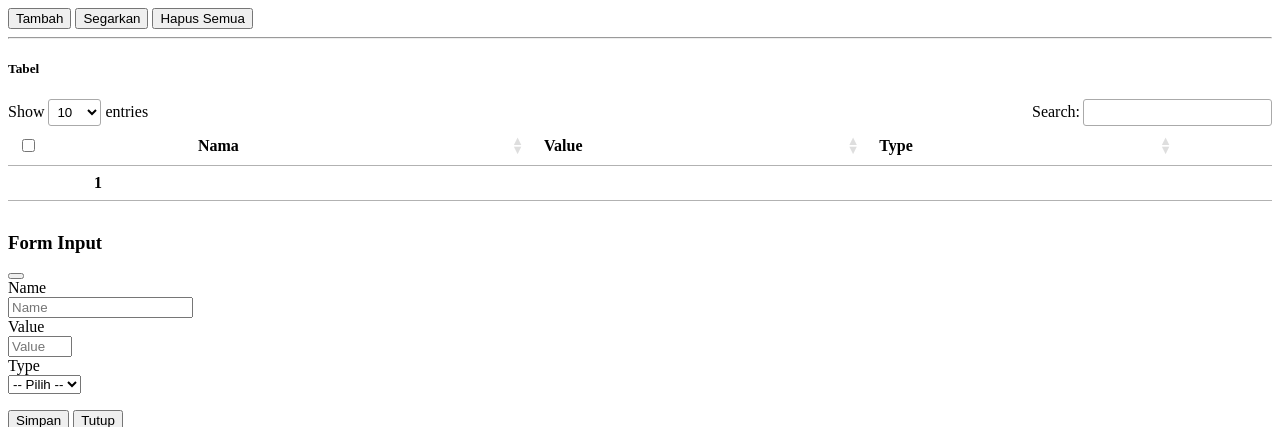
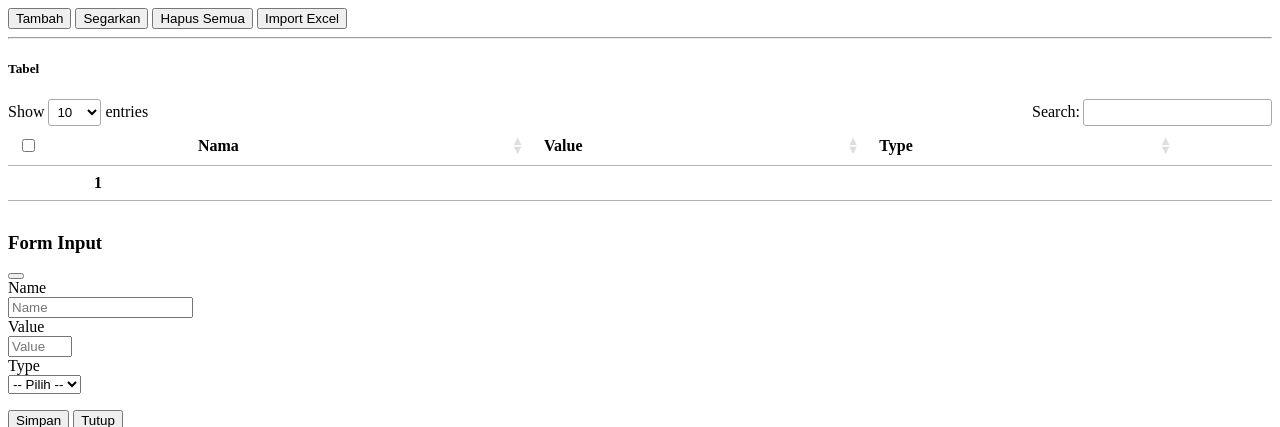
Before and after one commit to hofar/tracker, a PHP site: template application/views/programkerja/input.php in a window 1280 px wide. Shown: the top 427 px of the page. Run offline with PHP 8.4, Linux system fonts and the light colour scheme; the template is opened without the code that fills it, so the values that code supplies are empty; some libraries are stand-ins or nearby versions.

Commit message:
update feature :
- add favicon
- add import excel (progress)

```diff
--- a/application/views/programkerja/input.php
+++ b/application/views/programkerja/input.php
@@ -8,9 +8,10 @@
 
 <div class="card mb-3">
     <div class="card-body">
-        <button class="btn btn-outline-success" onclick="tambah_produk()"><i class="fas fa-fw fa-plus-circle"></i> Tambah</button>
-        <button class="btn btn-outline-secondary" onclick="reload_table()"><i class="fas fa-fw fa-sync"></i> Segarkan</button>
-        <button class="btn btn-outline-danger" onclick="bulk_delete()"><i class="fas fa-fw fa-trash"></i> Hapus Semua</button>
+        <button class="btn btn-outline-success" onclick="tambah_data()"><i class="bi bi-plus-circle"></i> Tambah</button>
+        <button class="btn btn-outline-secondary" onclick="reload_table()"><i class="bi bi-arrow-repeat"></i> Segarkan</button>
+        <button class="btn btn-outline-danger" onclick="bulk_delete()"><i class="bi bi-trash"></i> Hapus Semua</button>
+        <button class="btn btn-outline-info" onclick="import()"><i class="bi bi-file-earmark-excel"></i> Import Excel</button>
 
         <hr />
 
@@ -91,7 +92,7 @@
 
     });
 
-    function tambah_produk() {
+    function tambah_data() {
         save_method = 'add';
         $('#form')[0].reset(); // reset form on modals
         $('.form-group').removeClass('has-error'); // clear error class
@@ -100,7 +101,7 @@
         $('.modal-title').text('Tambah Produk'); // Set Title to Bootstrap modal title
     }
 
-    function ubah_produk(id) {
+    function ubah_data(id) {
         save_method = 'update';
         $('#form')[0].reset(); // reset form on modals
         $('.form-group').removeClass('has-error'); // clear error class
@@ -170,7 +171,7 @@
         });
     }
 
-    function hapus_produk(id) {
+    function hapus_data(id) {
         if (confirm('Are you sure delete this data?')) {
             // ajax delete data to database
             $.ajax({
--- a/application/views/template.php
+++ b/application/views/template.php
@@ -65,6 +65,7 @@
     <title>{title}</title>
 
     <meta name="description" content="{metadesc}">
+    <link rel="icon" href="https://getbootstrap.com/docs/5.3/assets/img/favicons/favicon.ico">
 
     <link href="https://cdn.jsdelivr.net/npm/bootstrap@5.3.0/dist/css/bootstrap.min.css" rel="stylesheet" integrity="sha384-9ndCyUaIbzAi2FUVXJi0CjmCapSmO7SnpJef0486qhLnuZ2cdeRhO02iuK6FUUVM" crossorigin="anonymous">
     <link rel="stylesheet" href="https://cdn.jsdelivr.net/npm/bootstrap-icons@1.10.5/font/bootstrap-icons.css">
```
